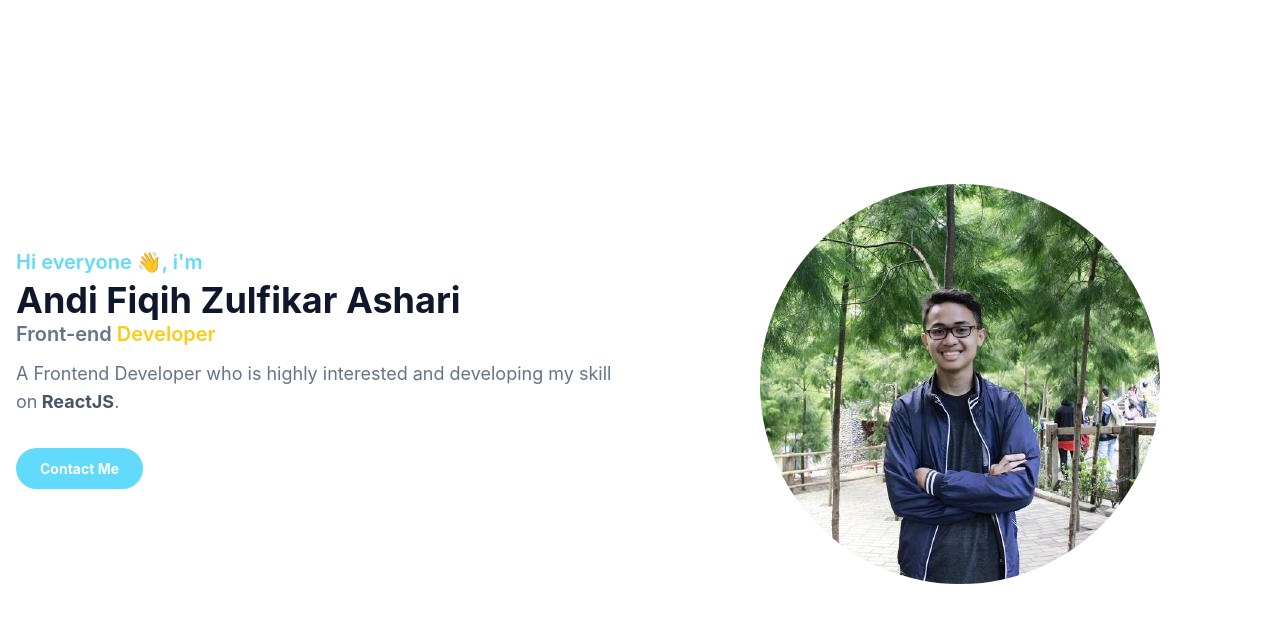
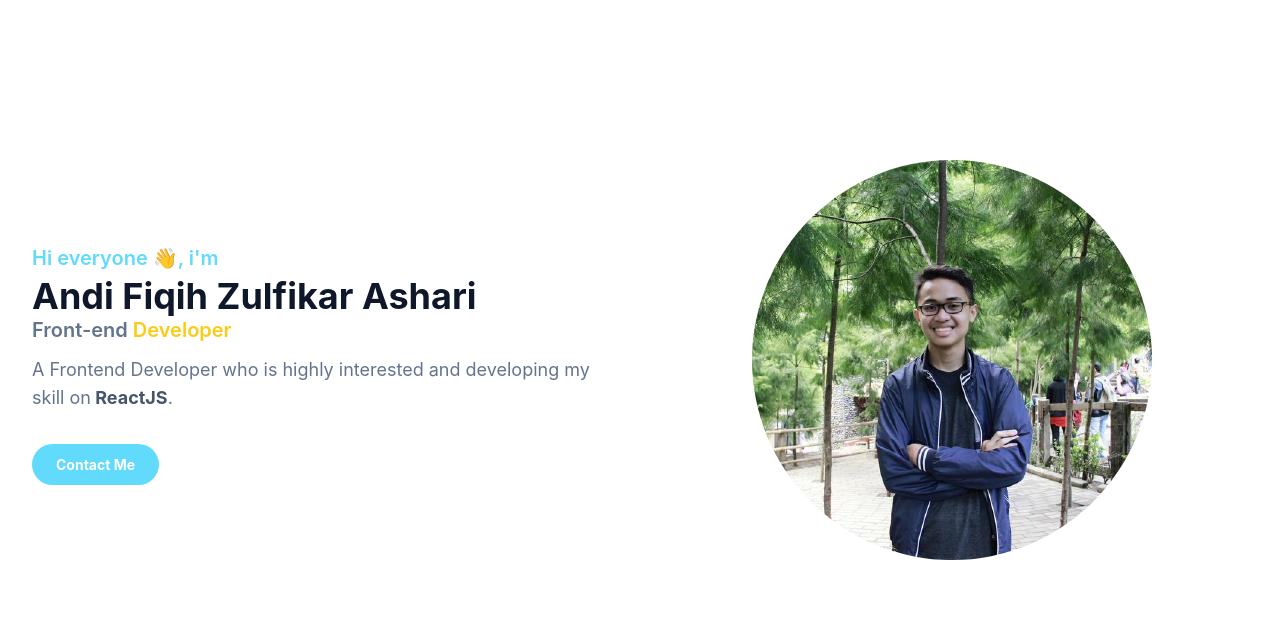
Before and after one commit to fiqihz/MyPortfolio, a React (Create React App) app: page / in a window 1280 px wide. Shown: the top 622 px of the page. Built offline with nearby package versions, Linux system fonts and the light colour scheme.

Commit message:
Centering container & reset margin on larger resolution

```diff
--- a/src/components/Hero.js
+++ b/src/components/Hero.js
@@ -3,8 +3,9 @@ import profile from "../assets/profile.jpeg";
 const Hero = () => {
   return (
     <section id="home" className="pt-36">
-      <div className="container">
+      <div className="container mx-auto p-4">
         <div className="flex flex-wrap">
+          {/* LEFT */}
           <div className="w-full self-center px-4 lg:w-1/2">
             <h1 className="text-base font-semibold text-[#61dafb] md:text-xl">
               Hi everyone 👋, i'm
@@ -27,8 +28,10 @@ const Hero = () => {
               Contact Me
             </a>
           </div>
+
+          {/* RIGHT */}
           <div className="w-full self-end px-4 lg:w-1/2">
-            <div className="mt-10">
+            <div className="mt-14 lg:mt-0">
               <img
                 src={profile}
                 alt="Me"
```
